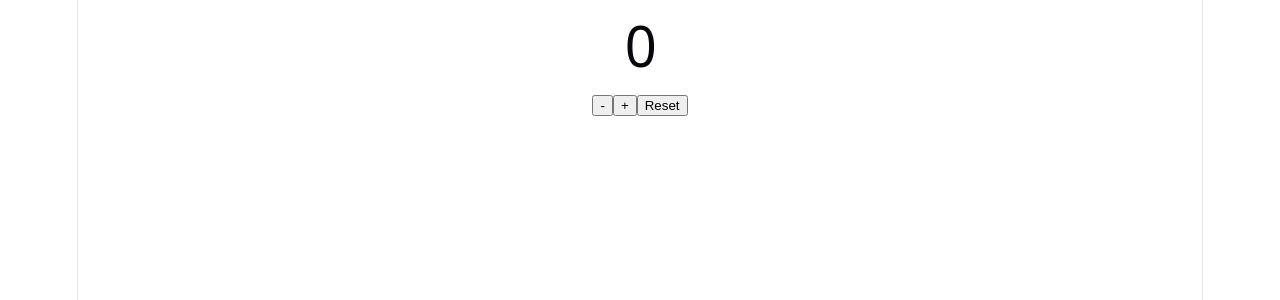
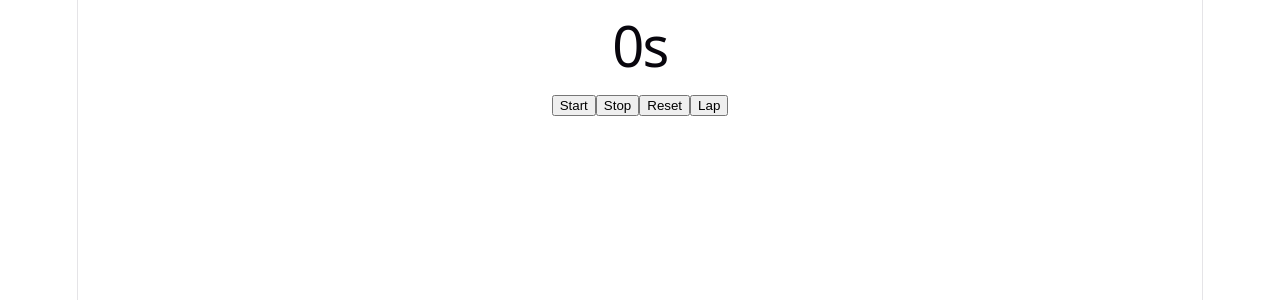
Before and after one commit to Himanshuap/React-first-principles, a React (Vite) app: page / in a window 1280 px wide. Shown: the top 300 px of the page. Built offline with nearby package versions, Linux system fonts and the light colour scheme.

Commit message:
Add Day 2: useRef

```diff
--- a/src/App.jsx
+++ b/src/App.jsx
@@ -1,8 +1,9 @@
-import Counter from "./Day-1/Counter"
+// import Counter from "./Day-1/Counter"
+import StopWatch from "./Day-2/StopWatch"
 
 
 function App() {
-  return <Counter />
+  return <StopWatch />
 }
 
 export default App
--- /dev/null
+++ b/src/Day-2/StopWatch.jsx
@@ -0,0 +1,46 @@
+import { useState, useRef } from 'react';
+
+function Stopwatch() {
+  const [time, setTime] = useState(0);
+  const [laps, setLaps] = useState([]);
+  const intervalRef = useRef(null);
+
+  function start() {
+    clearInterval(intervalRef.current);
+    intervalRef.current = setInterval(() => {
+      setTime(prev => prev + 1);
+    }, 1000);
+  }
+
+  function stop() {
+    clearInterval(intervalRef.current);
+  }
+
+  function reset() {
+    clearInterval(intervalRef.current);
+    setTime(0);
+    setLaps([]);
+  }
+
+  function lap() {
+    setLaps(prev => [...prev, time]);
+  }
+
+  return (
+    <div>
+      <h1>{time}s</h1>
+      <button onClick={start}>Start</button>
+      <button onClick={stop}>Stop</button>
+      <button onClick={reset}>Reset</button>
+      <button onClick={lap}>Lap</button>
+
+      <ul>
+        {laps.map((lapTime, index) => (
+          <li key={index}>Lap {index + 1}: {lapTime}s</li>
+        ))}
+      </ul>
+    </div>
+  );
+}
+
+export default Stopwatch;
```
Also changed, not shown: src/Day-2/README.md (added).
